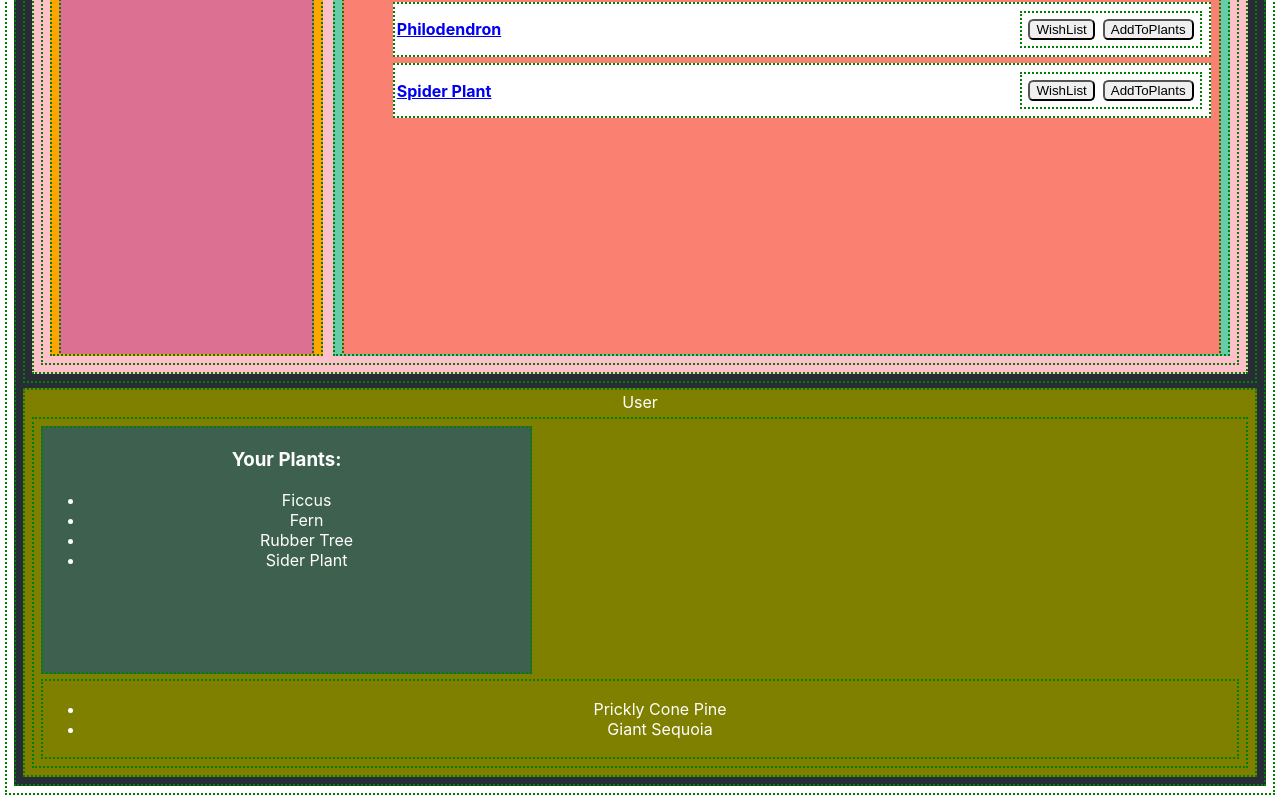
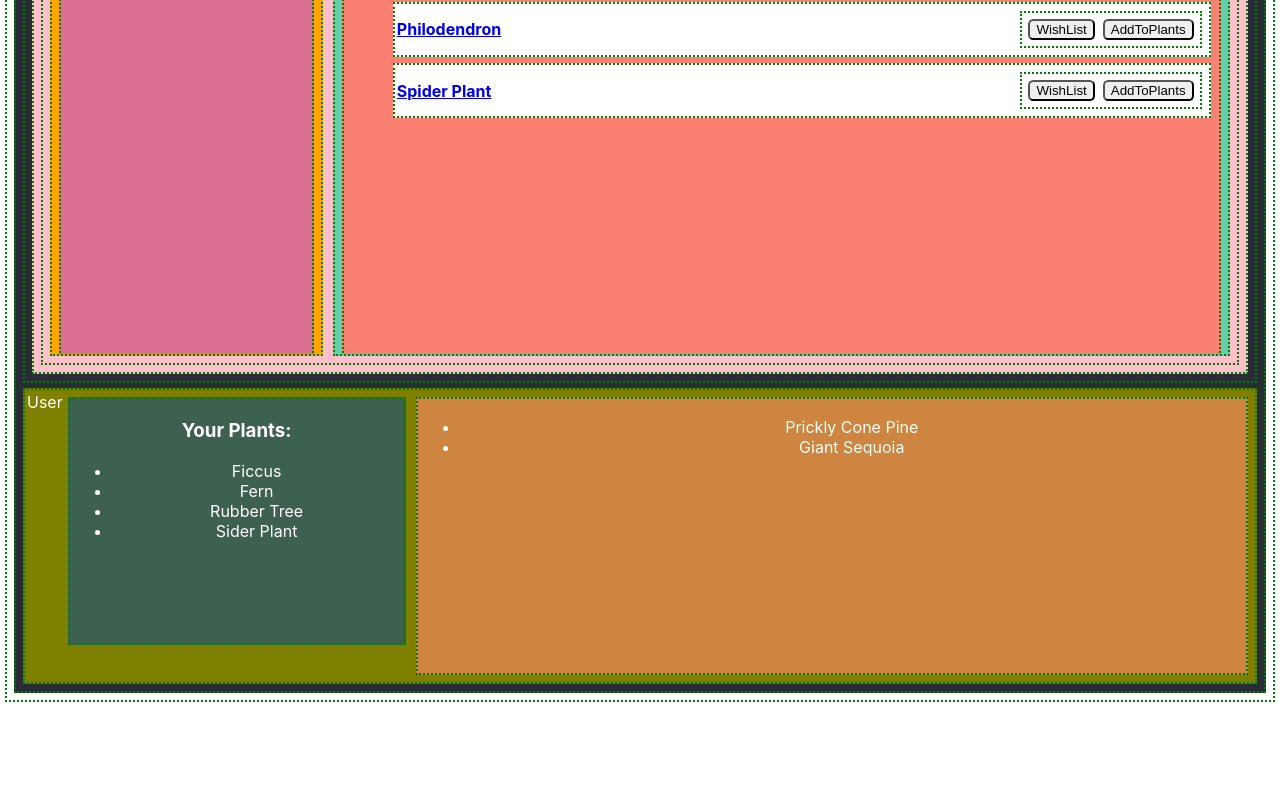
Before and after one commit to franics925/plant.it, a React (Create React App) app: page /user in a window 1280 px wide. Shown: the part 530-1330 px from the top of the page. After the commit the page ends 1237 px from the top, so only its background shows below. Built offline with nearby package versions, Linux system fonts and the light colour scheme.

Commit message:
move app into pages

```diff
--- a/src/components/User/User.jsx
+++ b/src/components/User/User.jsx
@@ -13,12 +13,12 @@ class User extends Component {
         return(
             <div className={style.User}>
                 User
-                <div>
+
                     < UserPlants
                         plants={this.props.plants}
                     />
                     < UserWishList />
-                </div>
+
             </div>
         )
     };
--- a/src/components/User/User.module.css
+++ b/src/components/User/User.module.css
@@ -1,4 +1,6 @@
 .User {
+    display: flex;
+    flex-direction: row;
     background-color: olive;
     min-height:18em;
 }
--- a/src/components/User/UserWishList/UserWishList.module.css
+++ b/src/components/User/UserWishList/UserWishList.module.css
@@ -0,0 +1,4 @@
+.UserWishList{
+    background-color: peru;
+    width: 100%;
+}
--- a/src/index.js
+++ b/src/index.js
@@ -1,7 +1,7 @@
 import React from 'react';
 import ReactDOM from 'react-dom';
 import './index.css';
-import App from './App';
+import App from './pages/App/App';
 import * as serviceWorker from './serviceWorker';
 import { BrowserRouter as Router} from 'react-router-dom';
 
--- a/src/App.js
+++ b/src/pages/App/App.js
@@ -1,7 +1,7 @@
 import React, { Component } from 'react';
-import './App.css';
-import Search from './components/Search/Search';
-import User from './components/User/User';
+import '../App/App.css';
+import Search from '../../components/Search/Search';
+import User from '../../components/User/User';
 import { Route } from 'react-router-dom';
 
 const plants=['Spider Plant', 'Philodendron', 'Peace Lily', 'Devils Ivy', 'Ficcus', 'Palm', 'Boston Fern'];
@@ -34,7 +34,9 @@ class App extends Component{
             plants={plants}
           />
         </div>
-        <Route component={User}/>
+        <Route path='/user' render={() => (
+          <User/>
+        )}/>
         {/* <div className="User">
           < User
             plants={plants}
```
Also changed, not shown: src/pages/App/App.css (renamed from src/App.css), 1 other file (tests, documents, lock files or other folders).
